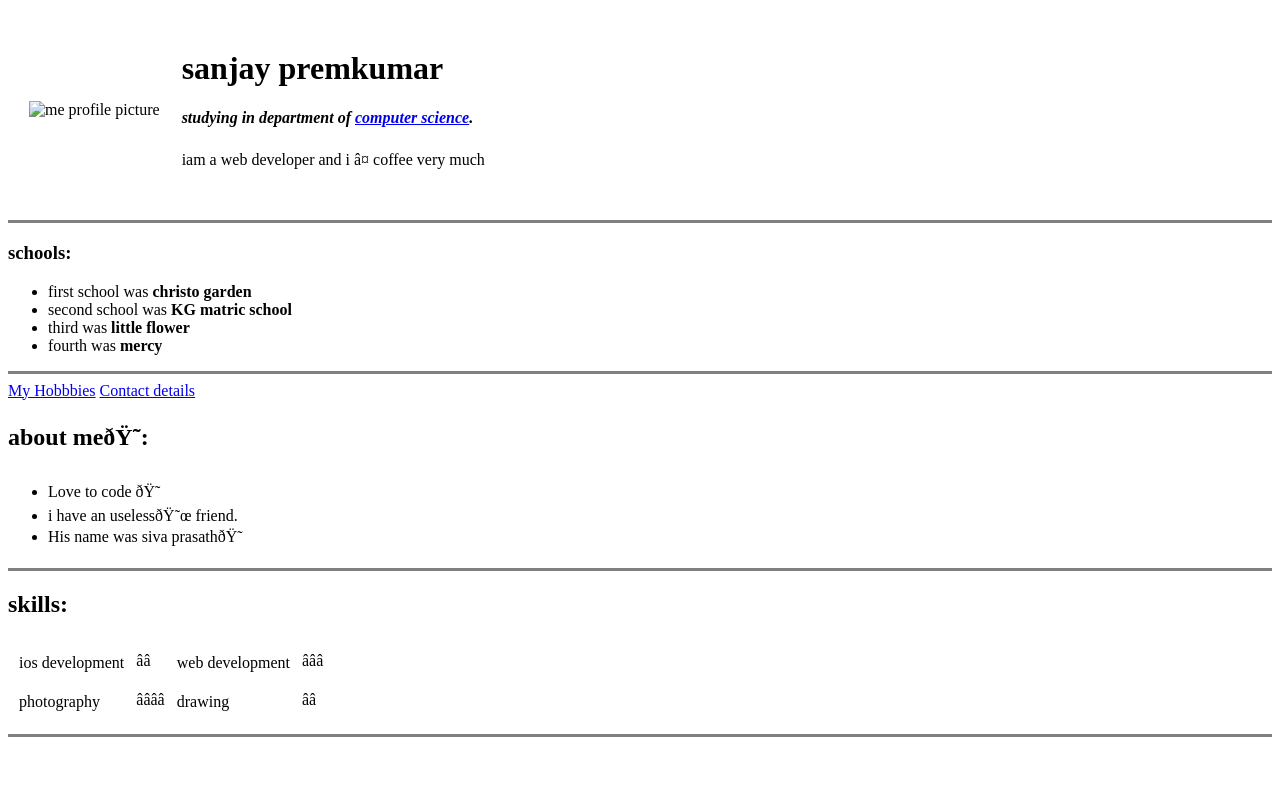
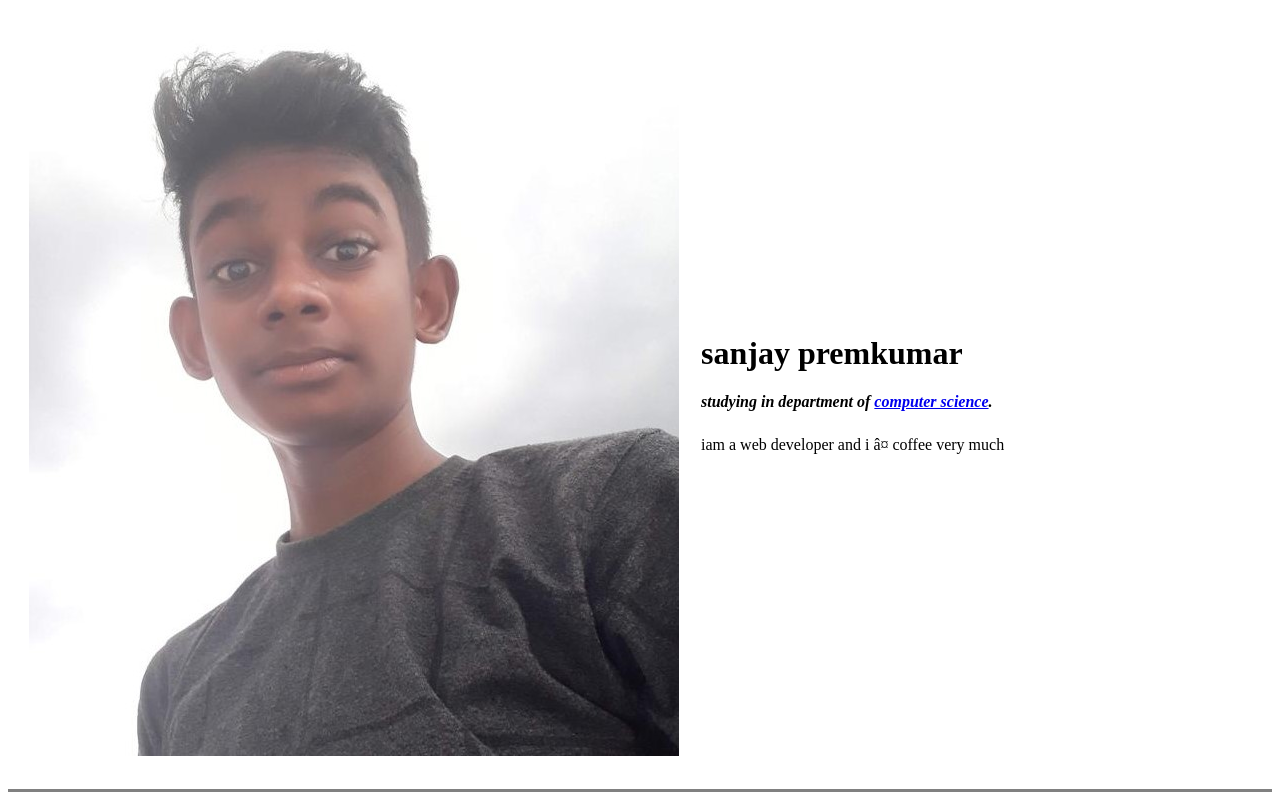
Before and after one commit to Sanjaypremkumar/cv, a plain HTML site: page index.html in a window 1280 px wide. Shown: the top 800 px of the page. Drawn offline with Linux system fonts and the light colour scheme.

Commit message:
Update index.html
updated path for the image

```diff
--- a/index.html
+++ b/index.html
@@ -8,7 +8,7 @@
 <body>
     <table cellspacing="20">
     <tr>
-    <td><img src="image/my pic.jpeg" alt="me profile picture"></td>
+    <td><img src="my pic.jpeg" alt="me profile picture"></td>
     <td><h1>sanjay premkumar</h1>
     <p><em><h4>studying in department of <strong><a href="https://computerscience.org/">computer science</a></strong>.</h4></em></p>
     <p>iam a web developer and i ❤ coffee very much</p></td>
```
